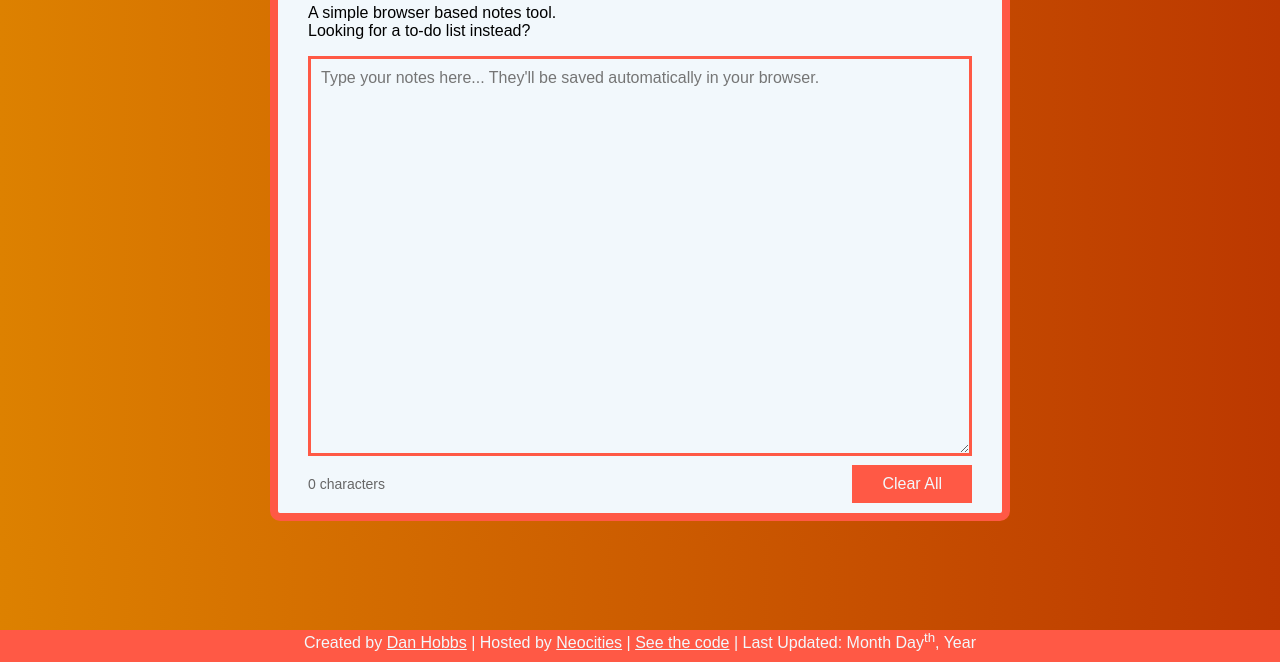
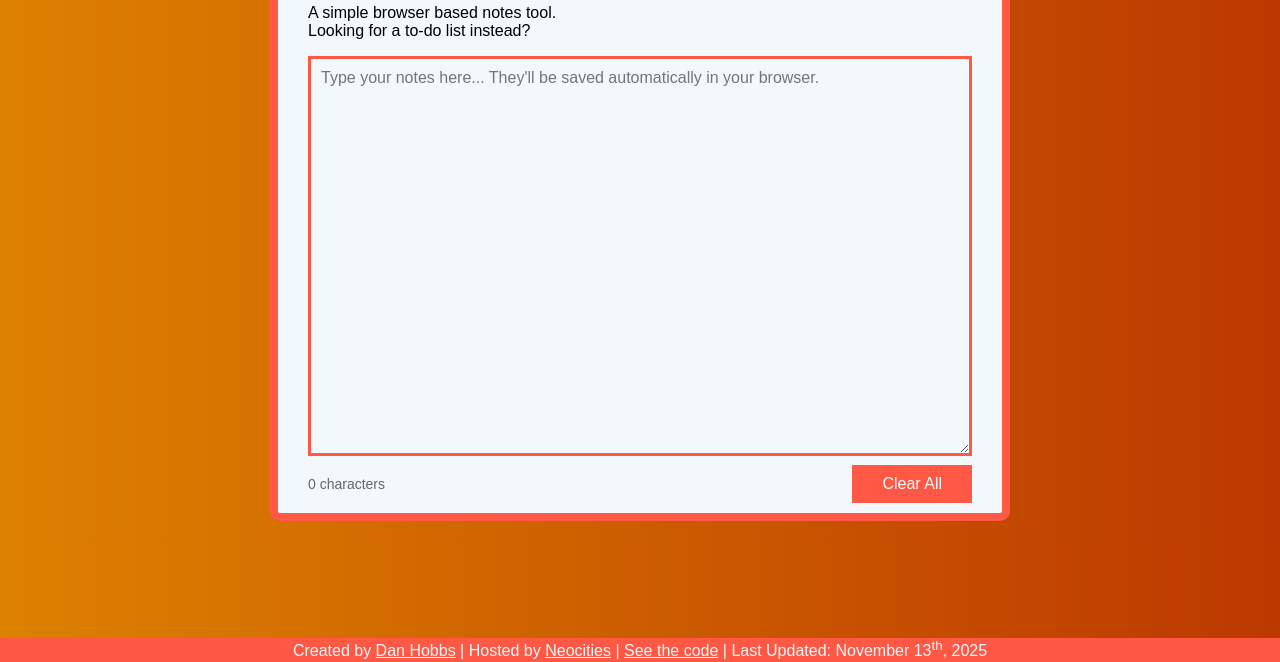
Before and after one commit to huudlum/Noted, a plain HTML site: page index.html in a window 1280 px wide. Shown: the part 138-800 px from the top of the page. Drawn offline with Linux system fonts and the light colour scheme.

Commit message:
Update bottom bar
Links and Styling

```diff
--- a/index.html
+++ b/index.html
@@ -40,7 +40,7 @@
 <!--Footer area with external links-->
 <footer class="footer"> Created by <a href="https://danhobbs.neocities.org"> Dan Hobbs</a> |
   Hosted by <a href="https://Neocities.org"> Neocities</a> |
-  <a href="https://github.com/huudlum/">See the code</a> | Last Updated: Month Day<sup>th</sup>, Year
+  <a href="https://github.com/huudlum/Noted">See the code</a> | Last Updated: November 13<sup>th</sup>, 2025
 </footer>
 
 <script src="app.js"></script>
--- a/style.css
+++ b/style.css
@@ -105,7 +105,7 @@ body{
 .footer {
   font-size: 1rem;
   color: var(--container-color);
-  height: 2rem;
+  height: 1.5rem;
   background: var(--highlight-color);
   text-align: center;
   position: fixed;
```
